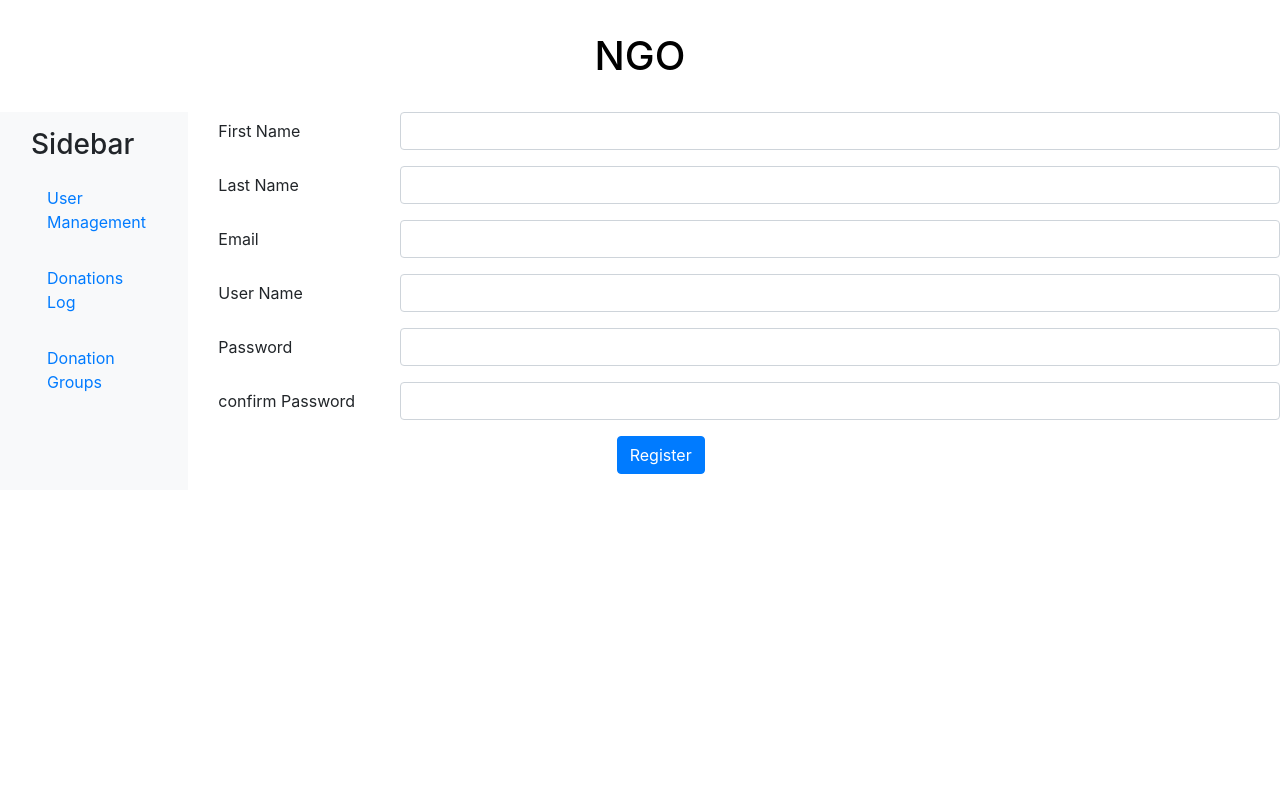
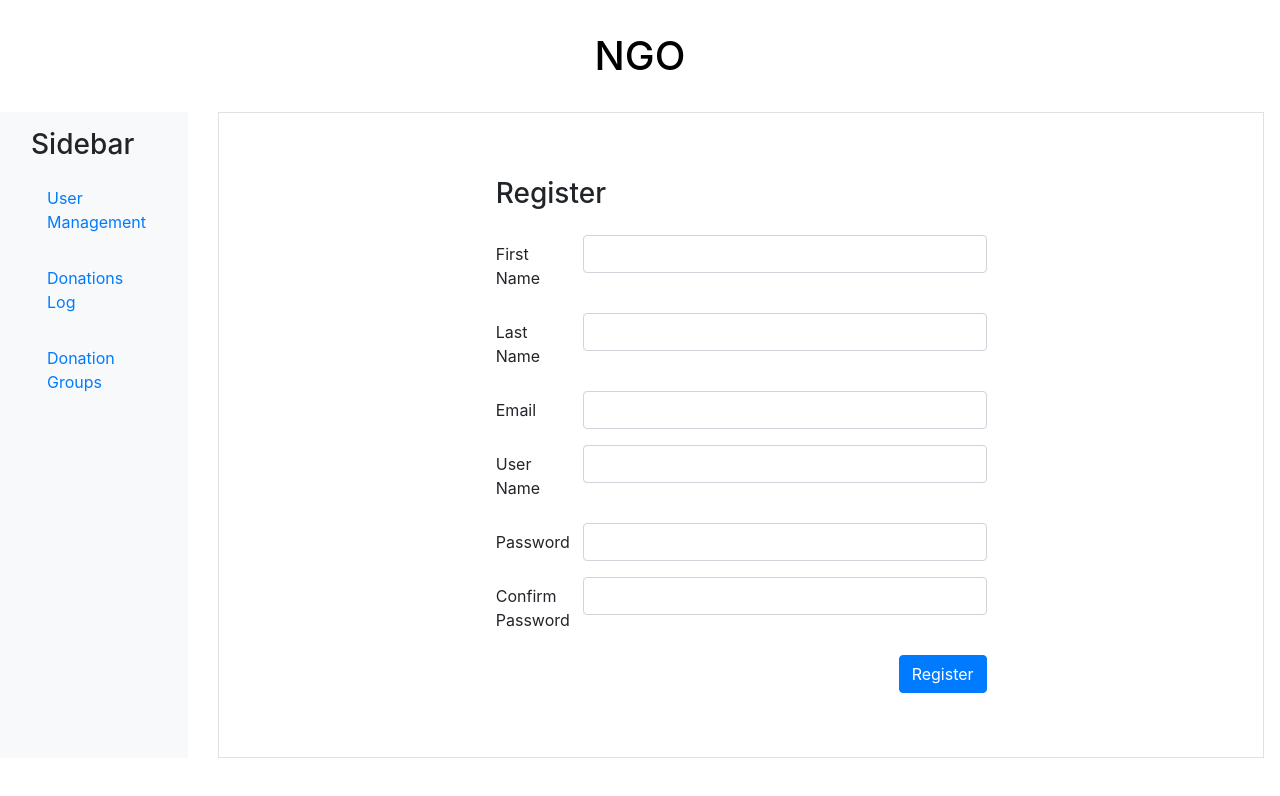
Before and after one commit to loganrennick/ngodonate, an Angular app: page /Register in a window 1280 px wide. Shown: the top 796 px of the page. Built offline with nearby package versions, Linux system fonts and the light colour scheme.

Commit message:
updated ui for login and registration views

```diff
--- a/src/app/login/login.component.css
+++ b/src/app/login/login.component.css
@@ -0,0 +1,3 @@
+.btn {
+    width: 90px;
+}
--- a/src/app/login/login.component.html
+++ b/src/app/login/login.component.html
@@ -1,38 +1,30 @@
-<div>
-    <form #loginForm="ngForm" (ngSubmit)="onFormSubmit(loginForm)">
-
-        <div class="form-group row">
-            <label class="col-sm-2 col-form-label">User Name</label>
-            <div class="col-sm-10">
+<div class="p-3 border mr-3">
+    <div class="row justify-content-center py-5">
+        <div class="col-6">
+            <div class="row">
+                <h3 class="pb-3">Login</h3>
+                <form class="w-100" #loginForm="ngForm" (ngSubmit)="onFormSubmit(loginForm)">
+                    <div class="form-group">
+                        <label>User Name</label>
                         <input type='text' name="userID" class="form-control" [(ngModel)]="loginModel.userID">
                     </div>
-        </div>
-
-        <div class="form-group row">
-            <label class="col-sm-2 col-form-label">Password </label>
-            <div class="col-sm-10">
+                    <div class="form-group">
+                        <label>Password </label>
                         <input type="password" name="passWord" class="form-control" [(ngModel)]="loginModel.passWord">
                     </div>
+                    <div class="form-group">
+                        <button type="submit" class="btn btn-primary m-2 float-right">Login</button>
                     </div>
-        <div class="form-group" style="text-align: center;">
-            <div class="col-sm-10">
-                <button type="submit" class="btn btn-primary">Login</button>
+                </form>
+            </div>
+            <div class="row d-flex mt-5">
+                <div class="pt-5 w-100">
+                    <p>If you are a new user, please register by clicking on the Register button.</p>
+                </div>
+                <div class="w-100">
+                    <button (click)="OnClickRegister()" class="btn btn-primary m-2 float-right">Register</button>
                 </div>
             </div>
-
-        <!-- <p><label>User Name</label><input type='text'  name="userID" [(ngModel)]="loginModel.userID"></p>
-      <p><label>Password </label><input type="password"  name="passWord" [(ngModel)]="loginModel.passWord"></p>
-      <p><button type="submit">Login</button> </p>
-       -->
-    </form>
-    <div>
-
-        <div class="form-group" style="text-align: center;">
-            <label>If New User Please Register, by clicking on the Register button</label>
-            <div class="col-sm-10">
-                <button (click)="OnClickRegister()" class="btn btn-primary">Register</button>
         </div>
     </div>
-
 </div>
-</div>
--- a/src/app/registration/registration.component.html
+++ b/src/app/registration/registration.component.html
@@ -1,62 +1,49 @@
-<div>
+<div class="p-3 border mr-3">
+    <div class="row justify-content-center py-5">
+        <div class="col-6">
+            <h3 class="pb-3">Register</h3>
             <form #RegistrationForm="ngForm" (ngSubmit)="onFormSubmit(RegistrationForm)">
-
                 <div class="form-group row">
-            <label  class="col-sm-2 col-form-label">First Name</label>
+                    <label class="col-sm-2 col-form-label">First Name</label>
                     <div class="col-sm-10">
-            <input type='text'  name="firstName" class="form-control" [(ngModel)]="regModel.firstName">
-            </div>
-        </div>
-
-        <div class="form-group row">
-            <label  class="col-sm-2 col-form-label">Last Name</label>
-            <div class="col-sm-10">
-            <input type='text'  name="lastName" class="form-control" [(ngModel)]="regModel.lastName">
-        </div>
-         </div>
-
-         <div class="form-group row">
-            <label  class="col-sm-2 col-form-label">Email</label>
-            <div class="col-sm-10">
-            <input type='text'  name="eMail" class="form-control" [(ngModel)]="regModel.eMail">
-        </div>
-         </div>
-
-         <div class="form-group row">
-            <label  class="col-sm-2 col-form-label">User Name</label>
-            <div class="col-sm-10">
-            <input type='text'  name="userID" class="form-control" [(ngModel)]="regModel.userID">
+                        <input type='text' name="firstName" class="form-control" [(ngModel)]="regModel.firstName">
                     </div>
                 </div>
                 <div class="form-group row">
-            <label  class="col-sm-2 col-form-label">Password</label>
+                    <label class="col-sm-2 col-form-label">Last Name</label>
                     <div class="col-sm-10">
-            <input type='password'  name="passWord" class="form-control" [(ngModel)]="regModel.passWord">
+                        <input type='text' name="lastName" class="form-control" [(ngModel)]="regModel.lastName">
                     </div>
                 </div>
                 <div class="form-group row">
-            <label  class="col-sm-2 col-form-label">confirm Password</label>
+                    <label class="col-sm-2 col-form-label">Email</label>
                     <div class="col-sm-10">
-            <input type='password'  name="cnfPassWord" class="form-control" [(ngModel)]="regModel.cnfPassWord">
-        </div>
-
-         </div>
-
-        <div class="form-group" style="text-align: center;">
-            <div class="col-sm-10">
-                <button type="submit" class="btn btn-primary">Register</button>
+                        <input type='text' name="eMail" class="form-control" [(ngModel)]="regModel.eMail">
                     </div>
                 </div>
-
-    </form>
-    <div>
-
-        <!-- <div class="form-group" style="text-align: center;">
-            <label>If New User Please Register, by clicking on the Register button</label>
+                <div class="form-group row">
+                    <label class="col-sm-2 col-form-label">User Name</label>
                     <div class="col-sm-10">
-                <button (click)="OnClickRegister()" class="btn btn-primary">Register</button>
-             </div>
-        </div>  -->
-
+                        <input type='text' name="userID" class="form-control" [(ngModel)]="regModel.userID">
                     </div>
                 </div>
+                <div class="form-group row">
+                    <label class="col-sm-2 col-form-label">Password</label>
+                    <div class="col-sm-10">
+                        <input type='password' name="passWord" class="form-control" [(ngModel)]="regModel.passWord">
+                    </div>
+                </div>
+                <div class="form-group row">
+                    <label class="col-sm-2 col-form-label">Confirm Password</label>
+                    <div class="col-sm-10">
+                        <input type='password' name="cnfPassWord" class="form-control"
+                            [(ngModel)]="regModel.cnfPassWord">
+                    </div>
+                </div>
+                <div>
+                    <button type="submit" class="btn btn-primary float-right">Register</button>
+                </div>
+            </form>
+        </div>
+    </div>
+</div>
```
Also changed, not shown: src/models/login.ts (+4 -4 lines). Lines whose indentation alone changed are shown as unchanged.
